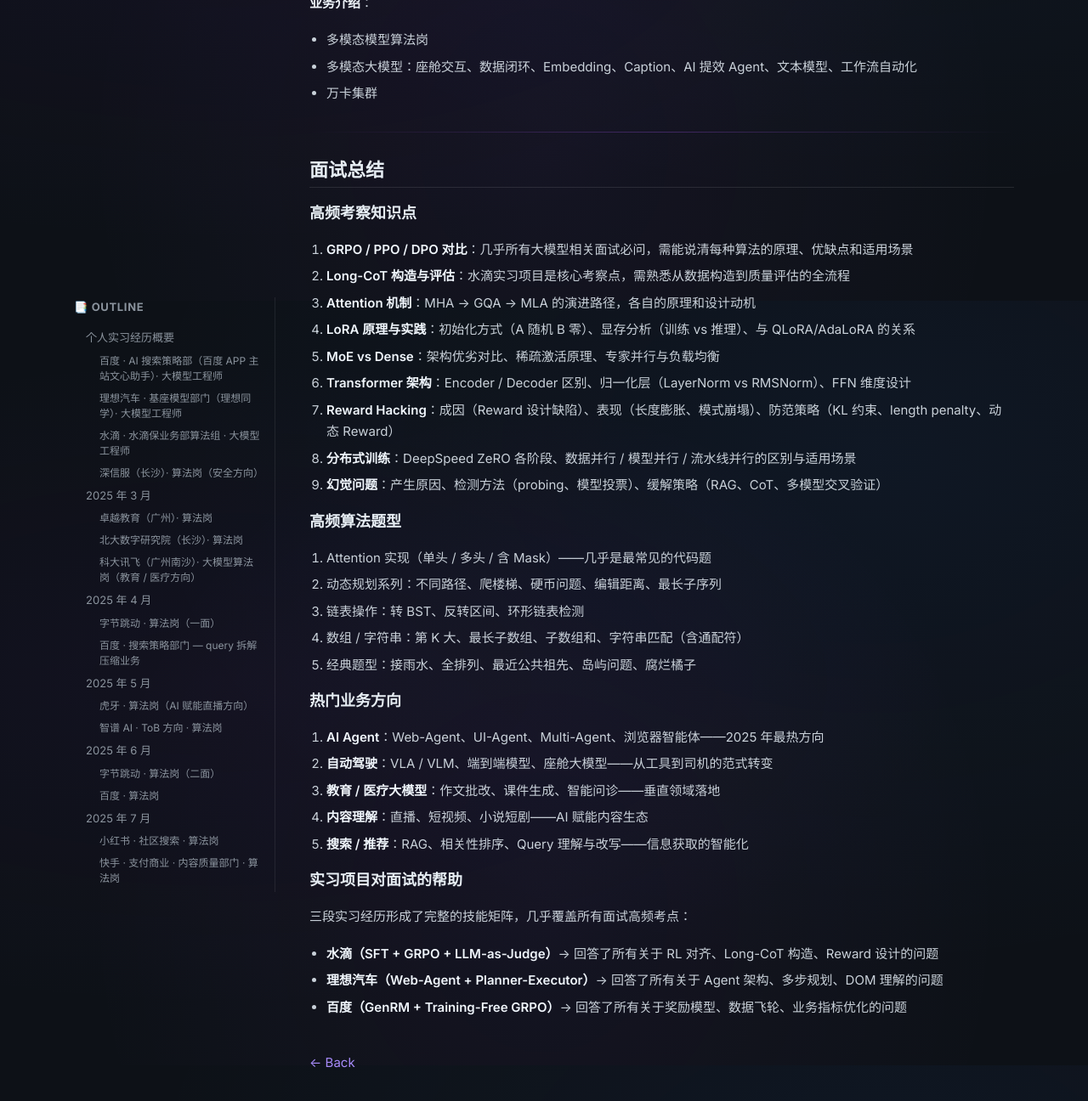
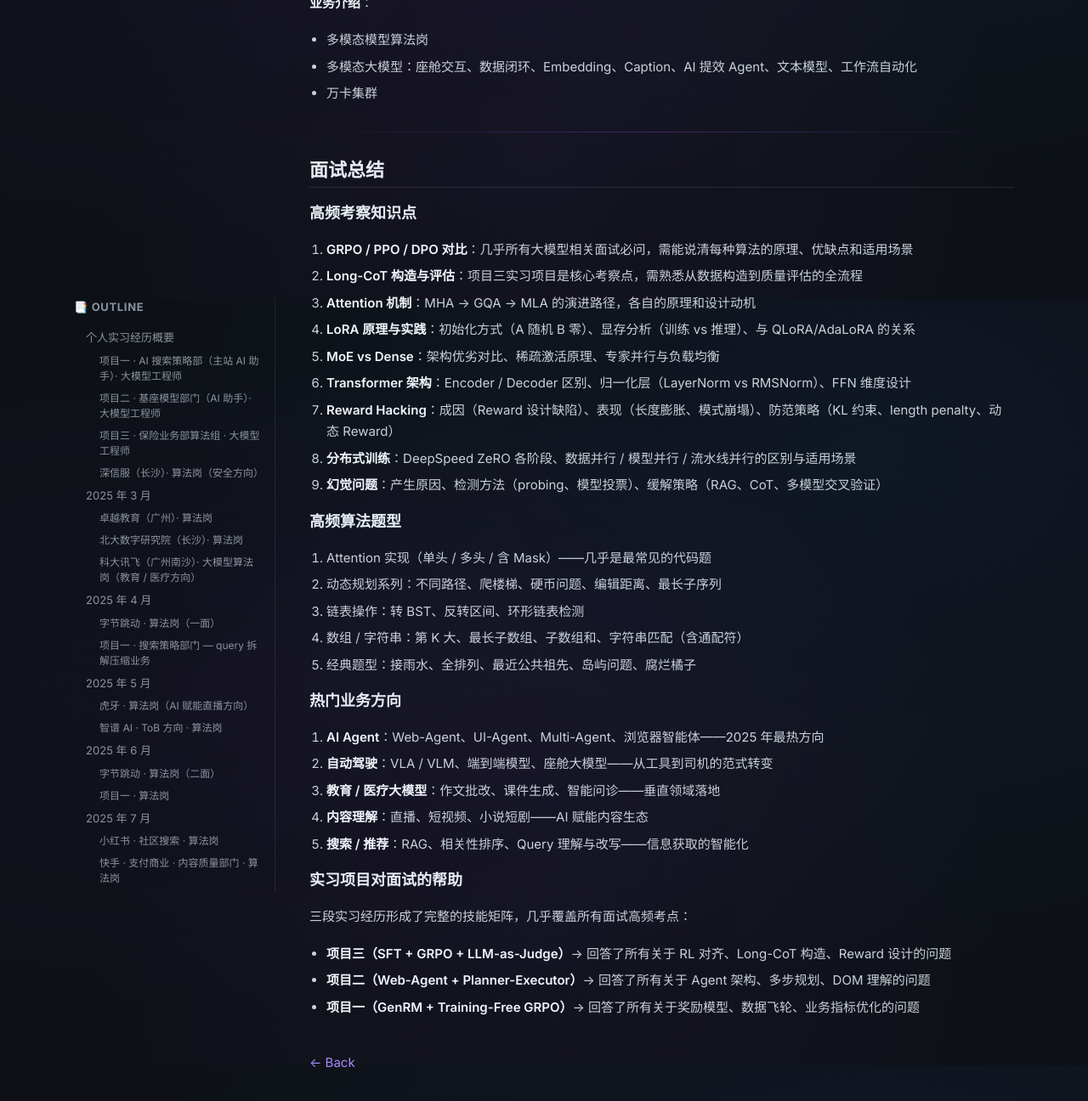
Before and after one commit to lhyscau/lhyscau.github.io, a Jekyll site: the page built from notes/interview-experience.md, in a window 1280 px wide and 1400 px high, scrolled down 44646 px. Shown: the top 1296 px of the window at 85% size. Built offline with Jekyll 4.4.1, drawn with Linux system fonts in a browser that asks for light colours; some of the changed text lies outside the part shown.

Commit message:
面经脱敏：公司名替换为项目一/二/三
- 项目一（原百度）：AI搜索策略、GenRM、Training-Free GRPO
- 项目二（原理想汽车）：Web-Agent、Planner-Executor、智能座舱
- 项目三（原水滴）：SFT + GRPO + LLM-as-Judge、保险销售大模型
- 相关产品名同步泛化（百度地图→在线地图、理想同学→AI助手等）

Co-Authored-By: Claude <noreply@anthropic.com>

```diff
--- a/notes/interview-experience.md
+++ b/notes/interview-experience.md
@@ -14,7 +14,7 @@ description: 整理了 2025 全年及 2026 年初的校招与实习面试经历
 
 以下三段实习经历构成了面试中最核心的项目背景，几乎每场面试都会被深入追问。
 
-### 百度 · AI 搜索策略部（百度 APP 主站文心助手）· 大模型工程师
+### 项目一 · AI 搜索策略部（主站 AI 助手）· 大模型工程师
 
 **目标**：构建富媒体生成式奖励模型（GenRM），解决 AI 搜索场景下内容优劣主观性强、业务标准波动大及数据分布不平衡的痛点，构建数据飞轮，为组织生成模型提供稳定的数据筛选能力。
 
@@ -27,7 +27,7 @@ description: 整理了 2025 全年及 2026 年初的校招与实习面试经历
 
 ---
 
-### 理想汽车 · 基座模型部门（理想同学）· 大模型工程师
+### 项目二 · 基座模型部门（AI 助手）· 大模型工程师
 
 **目标**：提升 Web-Agent 在复杂网页交互与主流网站任务中的执行成功率与效率。
 
@@ -40,7 +40,7 @@ description: 整理了 2025 全年及 2026 年初的校招与实习面试经历
 
 ---
 
-### 水滴 · 水滴保业务部算法组 · 大模型工程师
+### 项目三 · 保险业务部算法组 · 大模型工程师
 
 **目标**：探索基于 DS-R1 Pipeline 训练多轮对话保险销售大模型的可行性，用于外呼场景替代真人坐席。
 
@@ -59,7 +59,7 @@ description: 整理了 2025 全年及 2026 年初的校招与实习面试经历
 **一面问题**：
 - **QLoRA、AdaLoRA 原理？**
   - QLoRA：在 4-bit 量化模型上做 LoRA 微调，通过 NF4 量化 + 双重量化大幅降低显存；AdaLoRA：自适应分配 LoRA 秩——重要层给更多秩，次要层给更少秩，在总参数量不变下提升效果
-- **水滴实习：Long-CoT 的 Prompt 如何设计？**
+- **项目三实习：Long-CoT 的 Prompt 如何设计？**
   - 使用结构化 prompt 引导模型先在 think 标签内分析客户意图、情绪和产品匹配度，再在 response 标签内给出销售话术
 - **MoE 路由方式？**
   - 常见的 top-k 路由（每个 token 选择得分最高的 k 个专家）、Hash 路由（按 token 哈希值分配）、Expert Choice 路由（让专家主动选择 token）
@@ -139,7 +139,7 @@ description: 整理了 2025 全年及 2026 年初的校招与实习面试经历
 
 ---
 
-### 百度 · 搜索策略部门 — query 拆解压缩业务
+### 项目一 · 搜索策略部门 — query 拆解压缩业务
 **面试时间**：2025 年 4 月 25 日（一面）、4 月 25 日（二面）
 
 **一面问题**：
@@ -222,7 +222,7 @@ description: 整理了 2025 全年及 2026 年初的校招与实习面试经历
 
 ---
 
-### 百度 · 算法岗
+### 项目一 · 算法岗
 **面试时间**：2025 年 6 月 26 日
 
 **一面问题**：
@@ -287,7 +287,7 @@ description: 整理了 2025 全年及 2026 年初的校招与实习面试经历
    - 快排 O(nlogn) 平均 / O(n²) 最坏；归并 O(nlogn)；堆排 O(nlogn)；冒泡/插入 O(n²)。空间复杂度：快排 O(logn)、归并 O(n)、堆排 O(1)
 7. **手写 FFN 上加入 LoRA 的 PyTorch 代码，需实现 Norm 及 LoRA 初始化？**
    - 考察对 LoRA 实现细节的理解：Linear 层旁路 A(d_model×r)·B(r×d_model)，B 初始化为零保证训练开始时 LoRA 不影响原始输出；Norm 层的实现
-8. **水滴实习论文的数据量、训练时间、样本数、Step 数？**
+8. **项目三实习论文的数据量、训练时间、样本数、Step 数？**
    - 考察对实验规模的精确把握，面试官通过具体数字判断项目参与深度
 9. **学习率与 batch size 如何配合调参？**
    - 一般 batch size 增大时可适当增大学习率（线性缩放法则）；但过大 batch 可能导致泛化性能下降。实际调参：先用小 batch 找合适 lr 范围，再 scale up
@@ -338,7 +338,7 @@ def sortedListToBST(head: ListNode) -> TreeNode:
 
 **一面问题**：
 - **算法题**：最少硬币数量（DP）——给定面额数组和目标金额，求凑成目标的最少硬币数，经典完全背包变体
-- 围绕水滴实习项目展开：
+- 围绕项目三实习项目展开：
   1. **GRPO 和 SFT 训练的 Loss 分别是什么？**
      - SFT 使用交叉熵损失（逐 token 与标签对比）；GRPO 使用策略梯度损失 = clip(π/π_old)·Advantage - β·KL(π∥π_ref)，其中 Advantage 是组内 Reward 的归一化值
   2. **GRPO 数据整备与课程学习的原因？**
@@ -394,7 +394,7 @@ def sortedListToBST(head: ListNode) -> TreeNode:
   - Encoder 输出的 hidden states（K 和 V），Decoder 的每一层 Cross-Attention 用这些 K、V 与自身的 Q 做注意力计算
 - **旋转位置编码？**
   - RoPE 通过旋转变换将位置信息融入 Q 和 K 的内积中，具有相对位置编码的性质——两个 token 的注意力分数只依赖于它们的相对位置，且能自然外推到更长序列
-- **水滴实习中 Reward 如何评估？**
+- **项目三实习中 Reward 如何评估？**
   - 构建四维度 LLM-as-a-Judge 奖励模型（表达、流畅、解决、目标），用 GPT-4 等强模型对 response 进行多维度打分
 - **GRPO 与 DPO 的区别与原理？**
   - DPO 是 off-policy 方法，直接从静态偏好对中学习，无需在线采样，训练简单但依赖偏好数据质量；GRPO 是 on-policy 方法，需要在线采样和组内比较，训练复杂但探索能力更强。DPO 适合偏好数据充足场景，GRPO 适合需要模型主动探索的复杂任务
@@ -610,7 +610,7 @@ def sortedListToBST(head: ListNode) -> TreeNode:
 
 **二面问题**：
 - **人工标注标准是什么？四个维度的标准？**
-  - 水滴实习中的四维度：表达（语言流畅自然度）、流畅（对话连贯性）、解决（问题解决程度）、目标（是否达成销售/服务目标）
+  - 项目三实习中的四维度：表达（语言流畅自然度）、流畅（对话连贯性）、解决（问题解决程度）、目标（是否达成销售/服务目标）
 - **训练的上限在哪里？是否训练越多越好？输出结果是否趋同？**
   - 训练存在天花板——当 Reward 不再提升或验证指标饱和时继续训练可能有害（过拟合 Reward Model、输出多样性丧失）。RL 训练过久会导致所有输出趋同（模式崩塌），需在收敛时及时停止
 - **DAPO 的 clip higher？**
@@ -643,7 +643,7 @@ def sortedListToBST(head: ListNode) -> TreeNode:
 
 
 
-### 百度 · 搜索策略 · AI 搜索 · 算法岗
+### 项目一 · 搜索策略 · AI 搜索 · 算法岗
 **面试时间**：2025 年 8 月
 
 **一面问题**：
@@ -657,8 +657,8 @@ def sortedListToBST(head: ListNode) -> TreeNode:
    - Transformer 由 Self-Attention + FFN + LayerNorm 堆叠而成。多头注意力让模型在多个不同的表示子空间中同时关注不同位置的不同模式——单头只能学习一种注意力模式，多头可以同时关注语法、语义、指代等不同层面
 5. **DeepSearch 解决 Query 查询问题？RAG 查询 Query？**
    - DeepSearch 通过多步推理和工具调用，将复杂 Query 拆解为子 Query、并行搜索、整合结果。比单次 RAG 检索更适合需要多源信息融合的复杂查询
-6. **MCP 携程 × 百度地图旅游场景？**
-   - MCP 协议让模型能够标准化地调用外部工具——旅游场景中模型可通过 MCP 调用携程查酒店、百度地图规划路线，实现端到端的旅行规划
+6. **MCP 携程 × 在线地图旅游场景？**
+   - MCP 协议让模型能够标准化地调用外部工具——旅游场景中模型可通过 MCP 调用携程查酒店、在线地图规划路线，实现端到端的旅行规划
 
 **业务介绍**：
 - Query 拆解、改写、子 Query 分发，类似规划 Agent——将一个复杂查询自动分解为多个子查询并并行执行
@@ -677,13 +677,13 @@ def sortedListToBST(head: ListNode) -> TreeNode:
 
 ---
 
-### 百度 · Agent 智能体 · 算法岗
+### 项目一 · Agent 智能体 · 算法岗
 **面试时间**：2025 年 8 月
 
 **业务介绍**：
 - 效果可视化——Web-Agent 效果图，简历页面会更有说服力
 - 业务覆盖：心想、医疗、小游戏，任务较多较杂
-- To-C：百度首页数字人
+- To-C：搜索首页数字人
 - To-B：小说还原短剧（真人/动漫），视频生成
 
 二面拒面，AI搜索岗位已OC
@@ -778,7 +778,7 @@ def sortedListToBST(head: ListNode) -> TreeNode:
 
 **一面问题**：
 - **论文深入拷问**：论文的创新点、实验设计合理性、与 SOTA 的对比、消融实验的必要性、实际贡献
-- **水滴实习：如何检查构造数据的合理性？数据量规模？**
+- **项目三实习：如何检查构造数据的合理性？数据量规模？**
   - 数据合理性检查：格式校验（think/response 标签完整性）、内容质量（推理链的逻辑连贯性）、统计特征（长度分布、词汇多样性）。数据量约 9 万条多轮对话
 - **R1 打分，训练速度？**
   - R1 使用简单的规则 Reward（accuracy + format），训练速度取决于模型规模和硬件——7B 模型通常几小时到一天
@@ -806,7 +806,7 @@ def sortedListToBST(head: ListNode) -> TreeNode:
   - SFT 让模型学会 UI 操作的基本模式；RAG 提供动态的 UI 元素信息和上下文。实际系统中通常两者结合——SFT 打底 + RAG 提供实时信息
 - **遍历数据如何利用来训练？**
   - 将 UI 操作轨迹（截图 + 操作序列）转化为训练数据，用于训练模型理解 UI 界面和规划操作步骤
-- **水滴工作内容**：围绕保险销售大模型的全流程
+- **项目三工作内容**：围绕保险销售大模型的全流程
 - **三级培养体系**：公司级课程 → 团队技术实操 → mentor 指导与新人串讲
 - **新人负责工作**：PRD 文档生成文本测试用例、测试用例自动执行
 
@@ -827,7 +827,7 @@ def sortedListToBST(head: ListNode) -> TreeNode:
 
 **业务介绍**：
 - **财富保应用算法**：基础模型开发、To-C 蚂小财算法应用、To-B AI 金融报告生成
-- **理想汽车 Agent、代码生成相关内容**
+- **项目二 Agent、代码生成相关内容**
 - **代码生成的 trick——为什么有更多的先验知识？**
   - HTML 代码生成时，模型可以利用 HTML 标签的语义结构（如 `<button>` 代表按钮、`<form>` 代表表单）作为先验知识来推断页面布局和功能；而截图丢失了这些结构化信息，模型只能从像素中猜测
 - **悖论讨论：为什么 Claude 用 HTML 代码可以生成带有先验知识的代码与文字描述，而直接给截图就没有先验知识？后续可提升的方向？**
@@ -891,7 +891,7 @@ def sortedListToBST(head: ListNode) -> TreeNode:
 - 面试流程：技术面两轮 + 一轮 HR
 
 **二面问题**：
-- **水滴对话拟人化、上下文记忆、主动问答、SKU 标记嵌入 Prompt**
+- **项目三对话拟人化、上下文记忆、主动问答、SKU 标记嵌入 Prompt**
   - 拟人化：加入语气词、共情表达、自然的口语风格；上下文记忆：多轮对话中保持信息连贯；主动问答：模型主动提问引导对话；SKU 标记：将产品信息嵌入 prompt，让模型准确引用
 - **GRPO 伪代码**：考察对 GRPO 损失函数的精确理解——Reward 归一化 + clip 策略比率 + KL 散度正则
 
@@ -907,7 +907,7 @@ def sortedListToBST(head: ListNode) -> TreeNode:
 **面试时间**：2025 年 10 月 30 日
 
 **一面问题**：
-- **水滴实习：bad case 集合如何定义？Reasoning 的长度？**
+- **项目三实习：bad case 集合如何定义？Reasoning 的长度？**
   - Bad case 按失败类型分类（情绪处理不当、信息错误、挽留失败等）；Reasoning 长度因任务复杂度而异，从几十 token 到几百 token 不等
 - **Reward Hacking 中防止长度过长的原因？**
   - 模型可能发现"写得更长 = 更高 Reward"的捷径，而非真正提升质量。需加入 length penalty 或归一化 Reward，让模型关注内容质量而非长度
@@ -1273,9 +1273,9 @@ def sortedListToBST(head: ListNode) -> TreeNode:
 - **个人情况**：东莞人，有没有对象？（考察稳定性）
 - **为什么选择来广汽？**（面试官口误说成"北汽"）
 - **对广汽的理解？**
-- **理想汽车的项目经历介绍？**——Web-Agent 在智能座舱中的应用前景
+- **项目二的项目经历介绍？**——Web-Agent 在智能座舱中的应用前景
 - **评估方式是什么？**——考察项目中使用的评估指标和方法论
-- **AI 搜索项目介绍？**——百度实习的 GenRM 项目
+- **AI 搜索项目介绍？**——项目一实习的 GenRM 项目
 - **LLM as Judge 调用的是什么模型？**——考察对评估模型选型的理解
 - **DPO 与 GRPO 的区别？**
 - **梯度裁剪机制？**——防止梯度爆炸，将梯度范数限制在阈值内（如 clip_grad_norm_=1.0）
@@ -1294,7 +1294,7 @@ def sortedListToBST(head: ListNode) -> TreeNode:
 
 **面试问题**：
 - **大量八股文考察**：Transformer、Attention 变体、位置编码、分布式训练等
-- **百度实习：SFT 模型的数据指标？GB 指标？**
+- **项目一实习：SFT 模型的数据指标？GB 指标？**
   - GB（Good-Bad ratio）是业务侧的核心指标，反映模型筛选后数据的好坏比例。GenRM 模型优化后 GB = 17:28:5
 
 **业务介绍**：
@@ -1316,7 +1316,7 @@ def sortedListToBST(head: ListNode) -> TreeNode:
 **面试时间**：2026 年 3 月 30 日
 
 **面试问题**：
-- **百度实习使用的什么基座模型？多少数据量训练？**
+- **项目一实习使用的什么基座模型？多少数据量训练？**
   - 考察对实习项目的细节把握——GenRM 使用的基座模型和数据规模
 - **除了 PE 架构，还有哪些 Multi-Agent 架构？**
   - Planner-Executor（规划与执行分离）、Swarm（群体智能）、Hierarchical（层级 Agent）、Debate（多 Agent 辩论）、A2A 协议标准化通信
@@ -1338,7 +1338,7 @@ def sortedListToBST(head: ListNode) -> TreeNode:
 
 ### 高频考察知识点
 1. **GRPO / PPO / DPO 对比**：几乎所有大模型相关面试必问，需能说清每种算法的原理、优缺点和适用场景
-2. **Long-CoT 构造与评估**：水滴实习项目是核心考察点，需熟悉从数据构造到质量评估的全流程
+2. **Long-CoT 构造与评估**：项目三实习项目是核心考察点，需熟悉从数据构造到质量评估的全流程
 3. **Attention 机制**：MHA → GQA → MLA 的演进路径，各自的原理和设计动机
 4. **LoRA 原理与实践**：初始化方式（A 随机 B 零）、显存分析（训练 vs 推理）、与 QLoRA/AdaLoRA 的关系
 5. **MoE vs Dense**：架构优劣对比、稀疏激活原理、专家并行与负载均衡
@@ -1363,6 +1363,6 @@ def sortedListToBST(head: ListNode) -> TreeNode:
 
 ### 实习项目对面试的帮助
 三段实习经历形成了完整的技能矩阵，几乎覆盖所有面试高频考点：
-- **水滴（SFT + GRPO + LLM-as-Judge）**→ 回答了所有关于 RL 对齐、Long-CoT 构造、Reward 设计的问题
-- **理想汽车（Web-Agent + Planner-Executor）**→ 回答了所有关于 Agent 架构、多步规划、DOM 理解的问题
-- **百度（GenRM + Training-Free GRPO）**→ 回答了所有关于奖励模型、数据飞轮、业务指标优化的问题
+- **项目三（SFT + GRPO + LLM-as-Judge）**→ 回答了所有关于 RL 对齐、Long-CoT 构造、Reward 设计的问题
+- **项目二（Web-Agent + Planner-Executor）**→ 回答了所有关于 Agent 架构、多步规划、DOM 理解的问题
+- **项目一（GenRM + Training-Free GRPO）**→ 回答了所有关于奖励模型、数据飞轮、业务指标优化的问题
```
